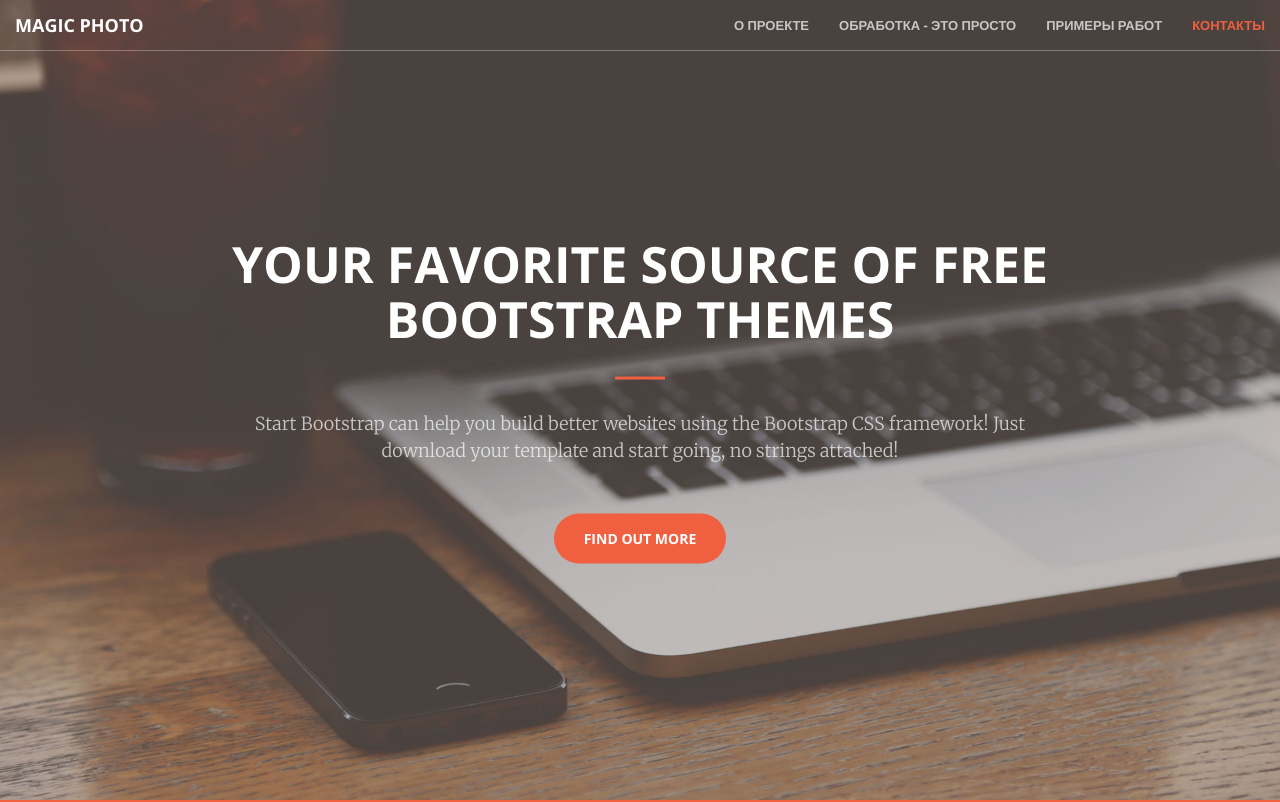
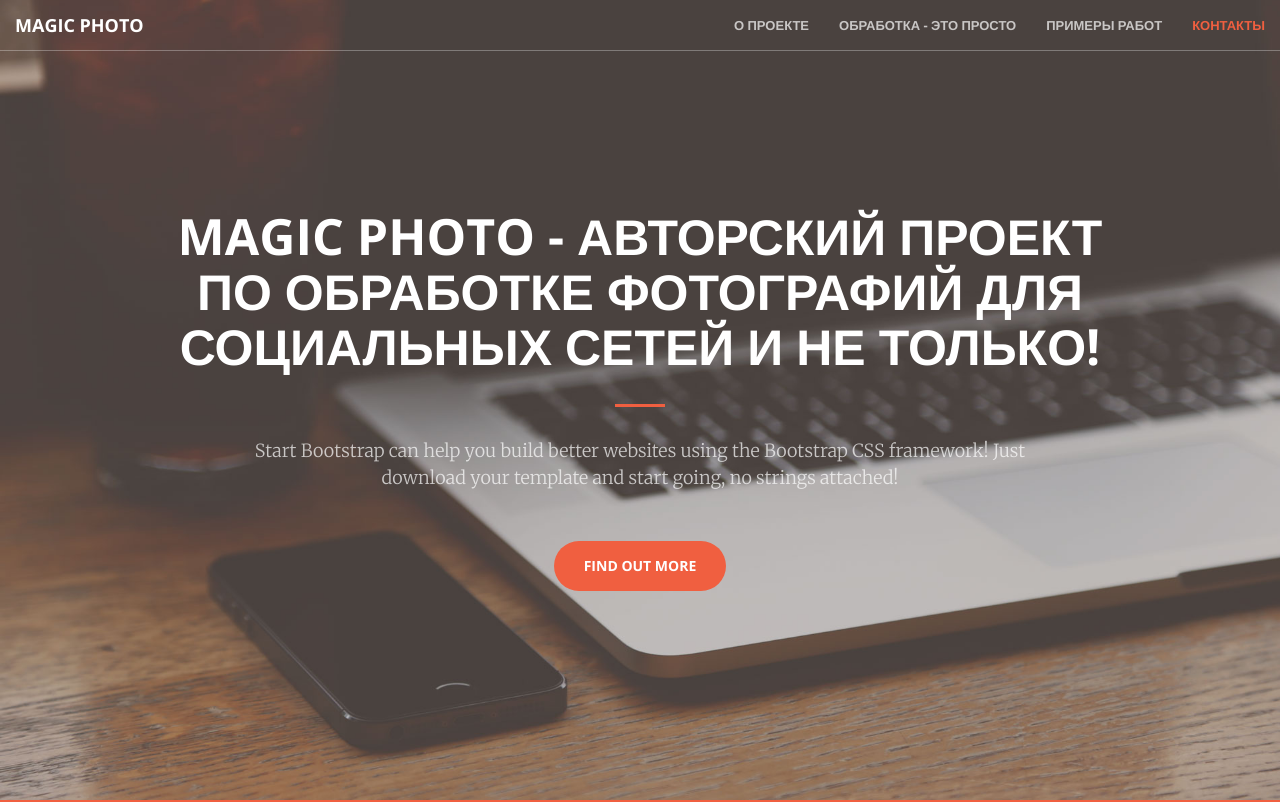
Before and after one commit to AlexandraNelipa/magicphoto.github.io, a website: page index.html in a window 1280 px wide. Shown: the top 802 px of the page. Drawn offline with nearby package versions, Linux system fonts and the light colour scheme.

Commit message:
Update index.html

```diff
--- a/index.html
+++ b/index.html
@@ -71,7 +71,7 @@
     <header>
         <div class="header-content">
             <div class="header-content-inner">
-                <h1 id="homeHeading">Your Favorite Source of Free Bootstrap Themes</h1>
+                <h1 id="homeHeading">Magic Photo - авторский проект по обработке фотографий для социальных сетей и не только!</h1>
                 <hr>
                 <p>Start Bootstrap can help you build better websites using the Bootstrap CSS framework! Just download your template and start going, no strings attached!</p>
                 <a href="#about" class="btn btn-primary btn-xl page-scroll">Find Out More</a>
```
